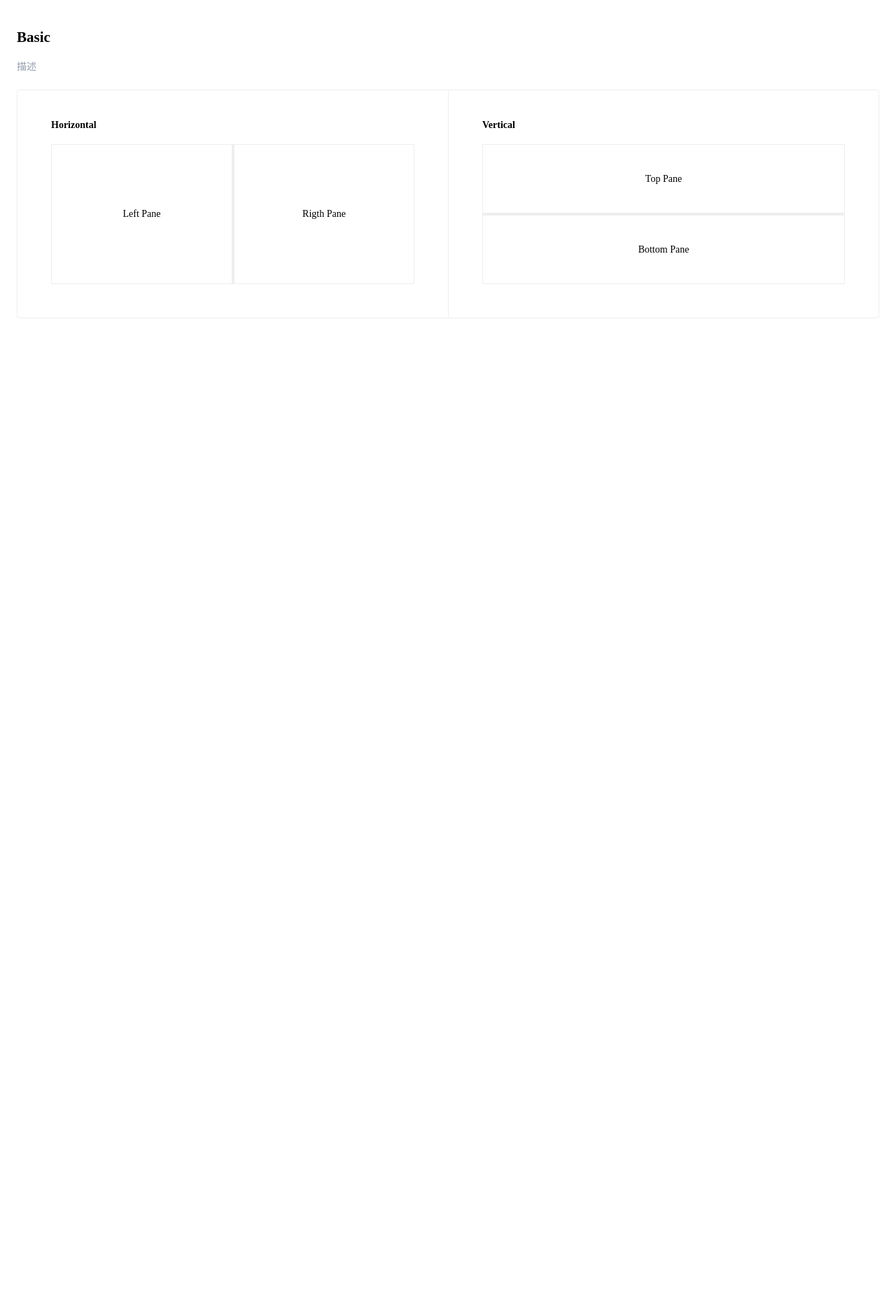
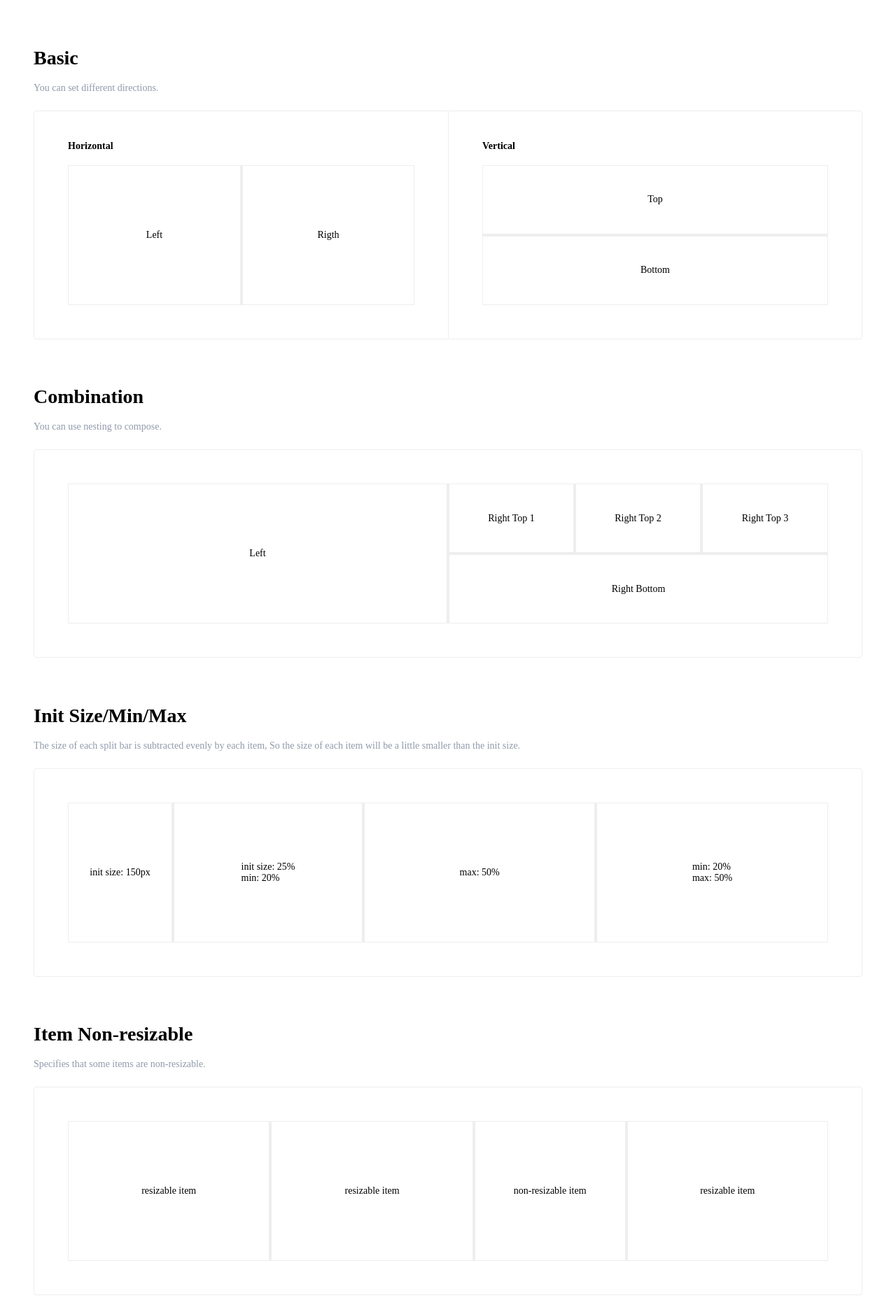
Before and after one commit to zctcode/react-splitter, a React app: page / in a window 1280 px wide. Shown: the whole page at 70% size. Before the commit the page ends 800 px from the top, so only its background shows below. Built offline with nearby package versions, Linux system fonts and the light colour scheme.

Commit message:
2.0.0 版本

```diff
--- a/package.json
+++ b/package.json
@@ -1,6 +1,6 @@
 {
   "name": "@ihatecode/react-splitter",
-  "version": "2.0.0-alpha.0",
+  "version": "2.0.0",
   "description": "A split pane component written in React.",
   "main": "lib/index.js",
   "types": "lib/index.d.ts",
--- a/src/app.tsx
+++ b/src/app.tsx
@@ -9,8 +9,8 @@ function App() {
         <div className="container">
             <div className="demo basic">
                 <div className="demo-header">
-                    <h2>Basic</h2>
-                    <div className="description">描述</div>
+                    <h1>Basic</h1>
+                    <div className="description">You can set different directions.</div>
                 </div>
                 <div className="demo-body">
                     <div className="basic-demo">
@@ -21,10 +21,10 @@ function App() {
                             style={{ height: 200, border: '1px solid #eee' }}
                             items={[
                                 {
-                                    content: <div className="splitter-content">Left Pane</div>
+                                    content: <div className="splitter-content">Left</div>
                                 },
                                 {
-                                    content: <div className="splitter-content">Rigth Pane</div>
+                                    content: <div className="splitter-content">Rigth</div>
                                 }
                             ]}
                         />
@@ -37,14 +37,137 @@ function App() {
                             style={{ height: 200, border: '1px solid #eee' }}
                             items={[
                                 {
-                                    content: <div className="splitter-content">Top Pane</div>
+                                    content: <div className="splitter-content">Top</div>
                                 },
                                 {
-                                    content: <div className="splitter-content">Bottom Pane</div>
+                                    content: <div className="splitter-content">Bottom</div>
                                 }
                             ]}
                         />
                     </div>
+                </div>
+            </div>
+            <div className="demo">
+                <div className="demo-header">
+                    <h1>Combination</h1>
+                    <div className="description">You can use nesting to compose.</div>
+                </div>
+                <div className="demo-body">
+                    <Splitter
+                        direction="horizontal"
+                        splitbar={{ size: 4 }}
+                        style={{ height: 200, border: '1px solid #eee' }}
+                        items={[
+                            {
+                                content: <div className="splitter-content">Left</div>
+                            },
+                            {
+                                content: (
+                                    <Splitter
+                                        direction="vertical"
+                                        splitbar={{ size: 4 }}
+                                        style={{ width: '100%' }}
+                                        items={[
+                                            {
+                                                content: (
+                                                    <Splitter
+                                                        splitbar={{ size: 4 }}
+                                                        items={[
+                                                            {
+                                                                content: <div className="splitter-content">Right Top 1</div>
+                                                            },
+                                                            {
+                                                                content: <div className="splitter-content">Right Top 2</div>
+                                                            },
+                                                            {
+                                                                content: <div className="splitter-content">Right Top 3</div>
+                                                            }
+                                                        ]}
+                                                    />
+                                                )
+                                            },
+                                            {
+                                                content: <div className="splitter-content">Right Bottom</div>
+                                            }
+                                        ]}
+                                    />
+                                )
+                            }
+                        ]}
+                    />
+                </div>
+            </div>
+            <div className="demo">
+                <div className="demo-header">
+                    <h1>Init Size/Min/Max</h1>
+                    <div className="description">The size of each split bar is subtracted evenly by each item, So the size of each item will be a little smaller than the init size.</div>
+                </div>
+                <div className="demo-body">
+                    <Splitter
+                        direction="horizontal"
+                        splitbar={{ size: 4 }}
+                        style={{ height: 200, border: '1px solid #eee' }}
+                        items={[{
+                            size: '150px',
+                            content: <div className="splitter-content">
+                                init size: 150px
+                            </div>
+                        },
+                        {
+                            size: '25%',
+                            min: '20%',
+                            content: <div className="splitter-content">
+                                init size: 25%
+                                <br />
+                                min: 20%
+                            </div>
+                        },
+                        {
+                            max: '50%',
+                            content: <div className="splitter-content">
+                                max: 50%
+                            </div>
+                        },
+                        {
+                            min: '20%',
+                            max: '50%',
+                            content: <div className="splitter-content">
+                                min: 20%
+                                <br />
+                                max: 50%
+                            </div>
+                        }
+                        ]}
+                    />
+                </div>
+            </div>
+            <div className="demo">
+                <div className="demo-header">
+                    <h1>Item Non-resizable</h1>
+                    <div className="description">Specifies that some items are non-resizable.</div>
+                </div>
+                <div className="demo-body">
+                    <Splitter
+                        direction="horizontal"
+                        splitbar={{ size: 4 }}
+                        style={{ height: 200, border: '1px solid #eee' }}
+                        items={[
+                            {
+                                content: <div className="splitter-content">resizable item</div>
+                            },
+                            {
+                                content: <div className="splitter-content">resizable item</div>
+                            },
+                            {
+                                size: '20%',
+                                resizable: false,
+                                content: <div className="splitter-content">non-resizable item</div>
+                            },
+                            {
+                                content: <div className="splitter-content">resizable item</div>
+                            }
+                        ]}
+                    />
                 </div>
             </div>
         </div>
--- a/src/components/index.tsx
+++ b/src/components/index.tsx
@@ -93,6 +93,11 @@ const Splitter: React.FC<SplitterProps> = (props) => {
 
         const observer = new ResizeObserver(debounce((entries) => {
             if (!entries.length) return;
+
+            if (lastWrapperSize.current.width === 0 || lastWrapperSize.current.height === 0) {
+                initItemsSize();
+                return;
+            }
             const { offsetWidth, offsetHeight } = entries[0].target;
             const widthChanged = direction === 'horizontal' && offsetWidth !== lastWrapperSize.current.width;
             const heightChanged = direction === 'vertical' && offsetHeight !== lastWrapperSize.current.height;
@@ -220,6 +225,9 @@ const Splitter: React.FC<SplitterProps> = (props) => {
     const initItemsSize = () => {
         const minusSizes = getMinusSizes();
         const wrapperSize = getWrapperSize();
+
+        if (!wrapperSize) return;
+
         const sizes = props.items.map((item) => {
             return calcItemInitSize(item, wrapperSize);
         });
@@ -240,6 +248,8 @@ const Splitter: React.FC<SplitterProps> = (props) => {
                 : `calc(${item.percent * 100}% - ${minusSizes[index]}px)`;
             itemsRef.current[index]?.setAttribute('style', `flex-basis: ${style}`);
         });
+
+        props.onResize?.(sizes.map(({ px, percent }) => ({ px, percent })));
     }
 
     /** 计算每个面板设置的大小范围 */
--- a/src/index.css
+++ b/src/index.css
@@ -18,6 +18,7 @@ body {
 .container {
     width: 100%;
     height: 100%;
+    padding: 24px;
 }
 
 .demo {
@@ -30,7 +31,7 @@ body {
 
 .demo-body {
     margin-top: 24px;
-    padding: 24px;
+    padding: 48px;
     border-radius: 4px;
     border: 1px solid #eee;
 }
--- a/tsconfig.build.json
+++ b/tsconfig.build.json
@@ -4,7 +4,7 @@
     "outDir": "./@ihatecode/react-splitter/lib",
     "module": "NodeNext",
     "jsx": "react",
-    "target": "ES2015",
+    "target": "ESNext",
     "allowSyntheticDefaultImports": true,
     "moduleResolution": "NodeNext",
     "esModuleInterop": false,
```
Also changed, not shown: 2 other files (tests, documents, lock files or other folders).
